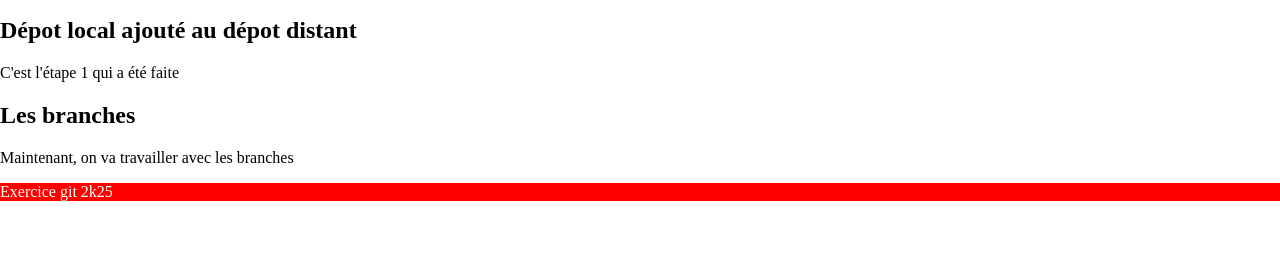
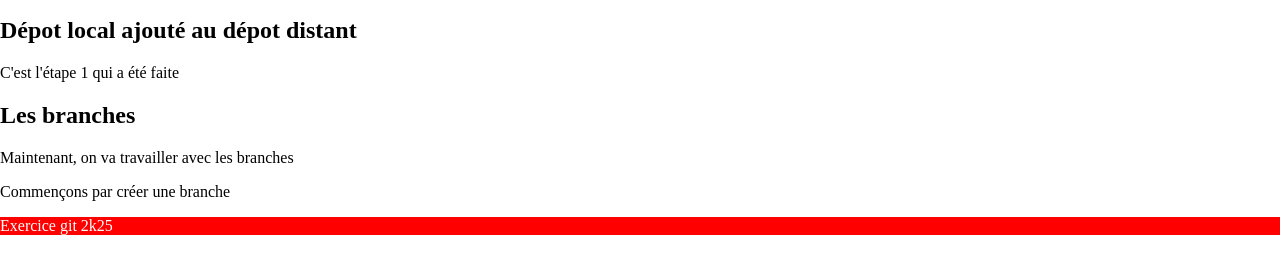
Before and after one commit to Iands22/exo_git, a plain HTML site: page index.html in a window 1280 px wide. Shown: the part 101-374 px from the top of the page. Drawn offline with Linux system fonts and the light colour scheme.

Commit message:
Ajout d'un texte dans la section branche

```diff
--- a/index.html
+++ b/index.html
@@ -16,6 +16,7 @@
 		<p>C'est l'étape 1 qui a été faite</p>
 		<h2>Les branches</h2>
 		<p>Maintenant, on va travailler avec les branches</p>
+		<p>Commençons par créer une branche</p>
 		<footer class="bg-red">
 			<span>Exercice git 2k25</span>
 		</footer>
```
